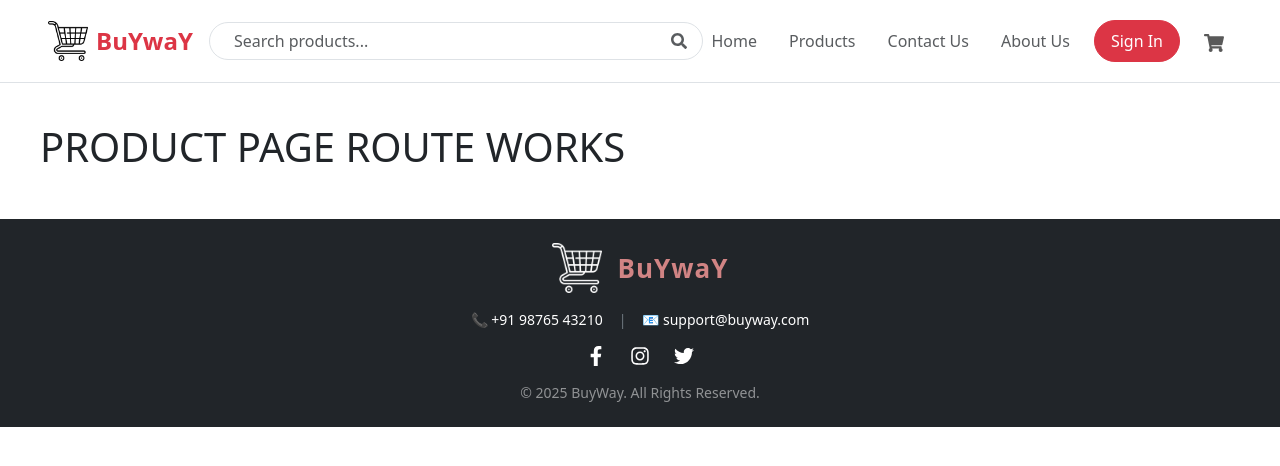
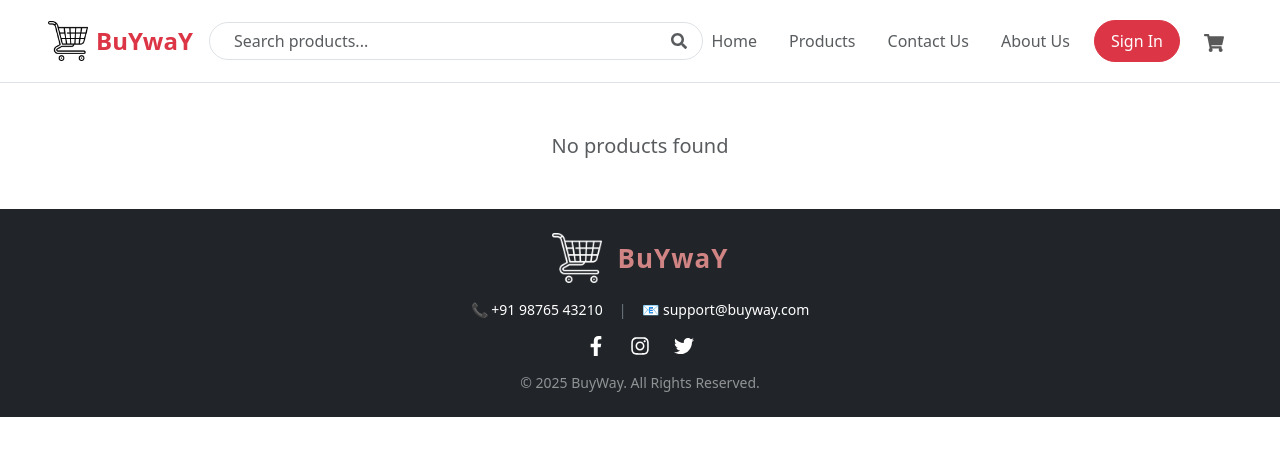
Before and after one commit to Sayyidath-Ladheedha/App-Router-E-commerce-, a Next.js app: page /products in a window 1280 px wide. Shown: the top 466 px of the page. Built offline with nearby package versions, Linux system fonts and the light colour scheme.

Commit message:
product page testing

```diff
--- a/src/app/products/page.tsx
+++ b/src/app/products/page.tsx
@@ -1,3 +1,5 @@
+import SearchBar from "@/components/SearchBar";
+
 export default function ProductsPage() {
-  return <h1 style={{ padding: 40 }}>PRODUCT PAGE ROUTE WORKS</h1>;
+  return <SearchBar products={[]} />;
 }
```
